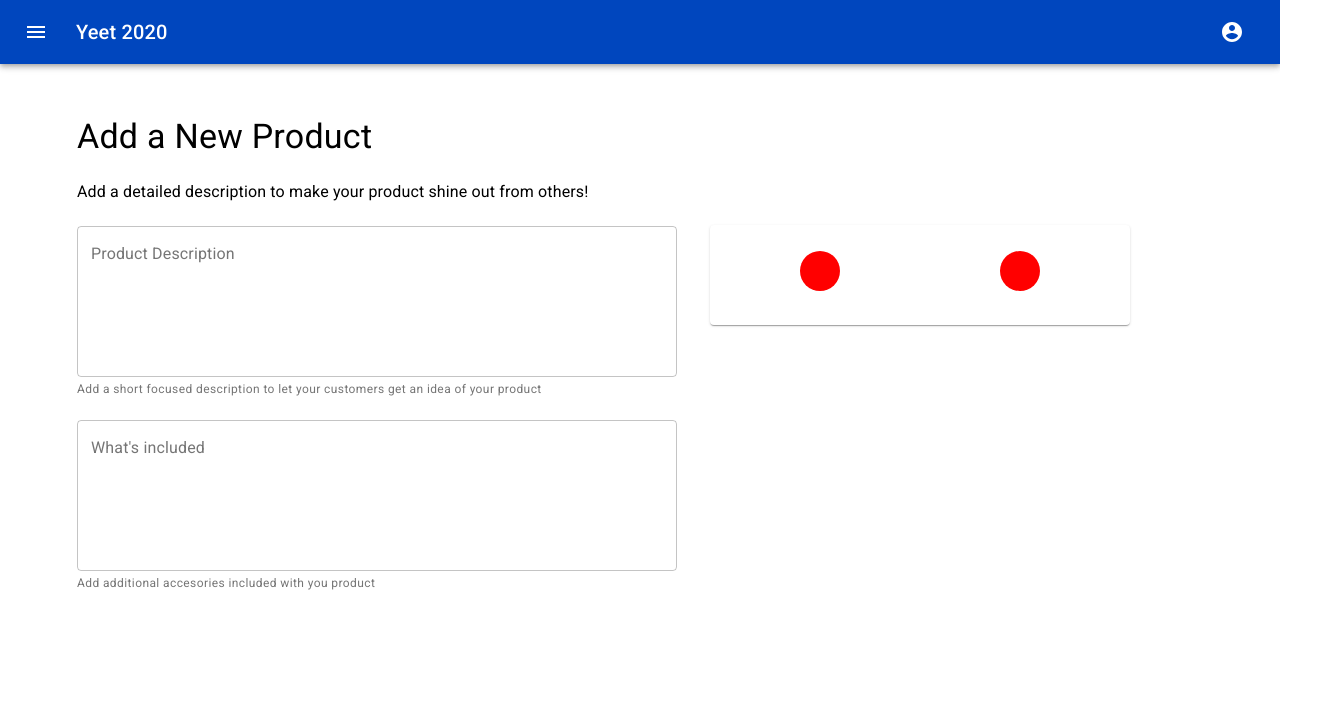
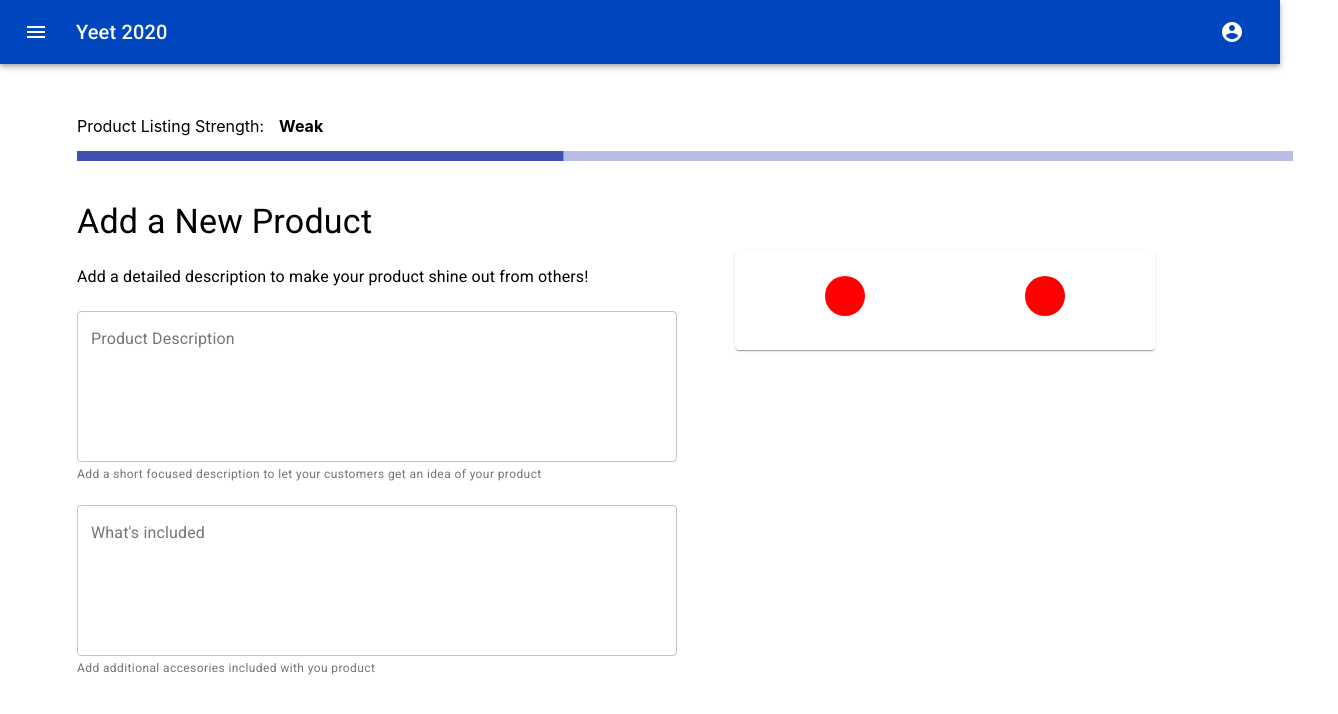
Before and after one commit to homenf/yeet_2020, a React (Create React App) app in the folder front-end/: page /product/form in a window 1280 px wide. Shown: the top 714 px of the page, 1338 px wide, since content can reach past the window. Built offline with nearby package versions, Linux system fonts and the light colour scheme.

Commit message:
partially working progress bar

```diff
--- /dev/null
+++ b/front-end/src/components/progressBar.js
@@ -0,0 +1,27 @@
+import React from "react"
+import LinearProgress from '@material-ui/core/LinearProgress';
+
+
+const ProgressBar = () => {
+    // const[strength] = useState('Weak');
+    return (
+        <div style = {{paddingBottom: "5vh"}}>
+            <div id="wrapper" style = {{marginBottom: "15px", overflow: "hidden"}}>
+                <div style = {{float: "left", marginRight: "15px"}}>
+                    Product Listing Strength:
+                </div>
+                <div>
+                    <strong>Weak</strong>
+                </div>
+            </div>
+            <LinearProgress
+                variant = 'determinate'
+                color = 'primary'
+                value = {40}
+                style = {{height: '10px'}}
+            />
+        </div>
+    )
+}
+
+export default ProgressBar
--- a/front-end/src/pages/add-product/index.js
+++ b/front-end/src/pages/add-product/index.js
@@ -1,13 +1,14 @@
 import React from "react"
 import { makeStyles, Typography, Container } from "@material-ui/core"
+import ProgressBar from "../../components/progressBar"
 import Form from "./form"
 import { withFormik } from "formik"
 import Badges from "./badges"
 
 const useStyles = makeStyles({
   container: {
-    padding: "0 45px"
-    // width: "100vw"
+    padding: "0 45px",
+    width: "100%"
   },
   titleContainer: {
     display: "flex",
@@ -21,8 +22,8 @@ const useStyles = makeStyles({
   },
   badgesContainer: {
     position: "absolute",
-    top: 225,
-    right: 150
+    top: 250,
+    right: 125
   }
 })
 
@@ -30,6 +31,7 @@ const AddProduct = ({ values, handleChange }) => {
   const classes = useStyles()
   return (
     <div className={classes.container}>
+      <ProgressBar />
       <div className={classes.titleContainer}>
         <Typography className={classes.title} variant="h4">
           Add a New Product
```
